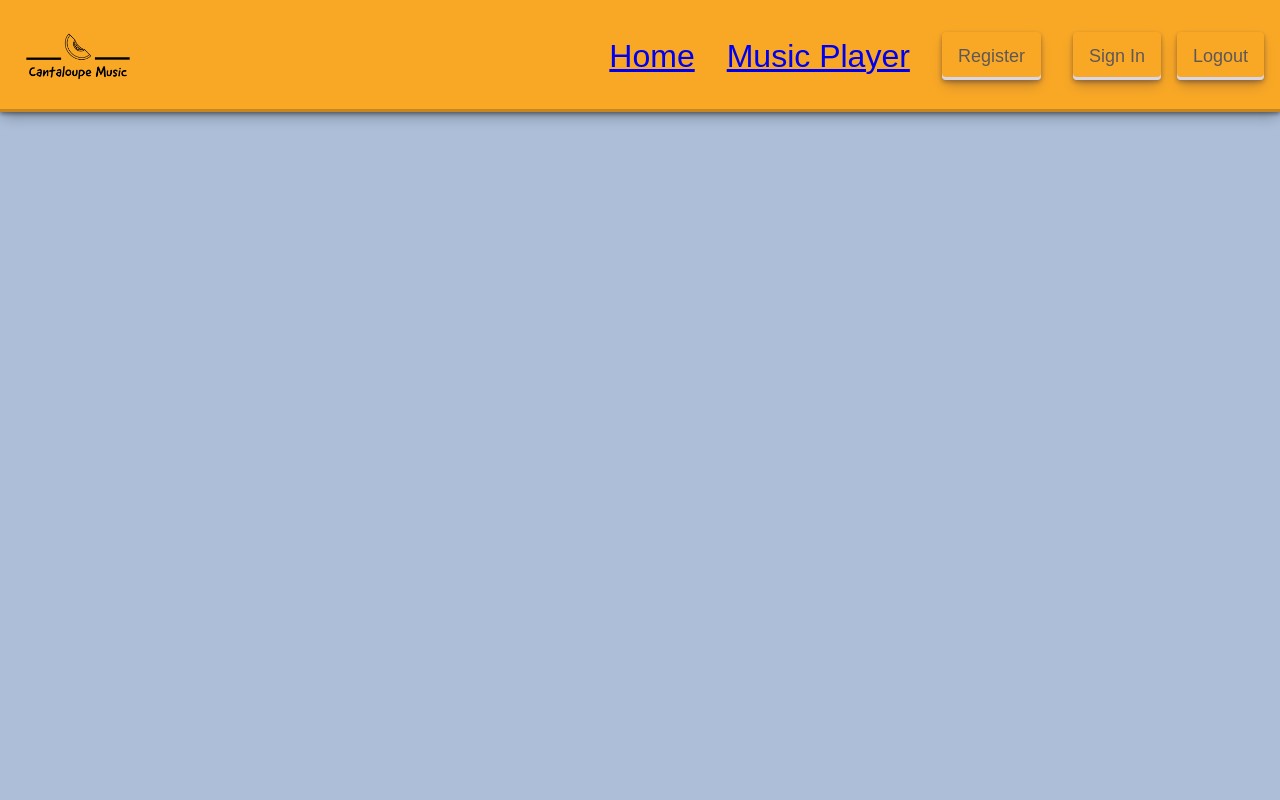
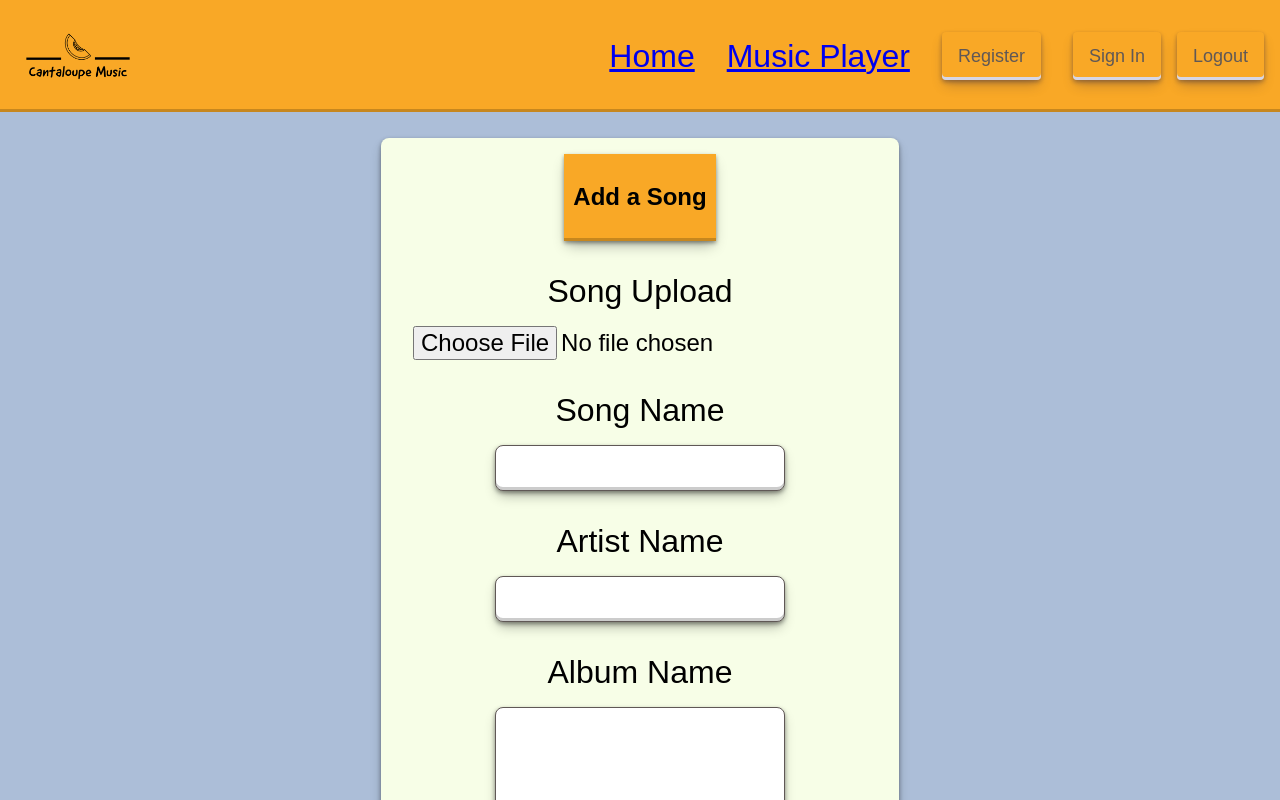
Before and after one commit to photocabana/GroupProject, a React (Vite) app in the folder client/: page /create-song in a window 1280 px wide. Shown: the top 800 px of the page. Built offline with nearby package versions, Linux system fonts and the light colour scheme; no server answers; a web font is replaced by a local one.

Commit message:
work on createtrack

```diff
--- a/client/src/App.jsx
+++ b/client/src/App.jsx
@@ -59,6 +59,7 @@ function App() {
             <Route path='/music-player' element={<MusicPlayer />}/>
             <Route path='/create-playlist' element={<ManipulatePlaylist/>} />
             <Route path='/users-playlists' element={<UsersPlaylists />}/>
+            <Route path='/create-song' element={<CreateSong />} />
           </Routes>
         </BrowserRouter>
       </div>
--- a/client/src/components/CreateSong.jsx
+++ b/client/src/components/CreateSong.jsx
@@ -1,9 +1,44 @@
-import React from 'react';
+import React, {useState} from 'react';
 import Nav from './Nav';
 import '../App.css';
-import { Link } from 'react-router-dom'
+import { Link } from 'react-router-dom';
+import axios from 'axios';
 
 const ManipulatePlaylist = () => {
+    const [ songName, setSongName ] = useState("")
+    const [ artistName, setArtistName ] = useState("")
+    const [ albumName, setAlbumName ] = useState("")
+    const [ songFile, setSongFile ] = useState()
+
+    const handleFileUpload = (e) => {
+        const file = e.target.files[0]
+        console.log(`heres your file: ${file}`)
+        setSongFile(file)
+        console.log(`heres your songFile: ${songFile}`)
+    }
+
+    const createTrack = (e) => {
+        e.preventDefault()
+
+        if (!songFile) {
+            alert("Please upload a song file")
+            return;
+        }
+
+        const formData = new FormData();
+        formData.append("songName", songName);
+        formData.append("artistName", artistName);
+        formData.append("albumName", albumName);
+
+        axios.post("http://localhost:8000/api/createTrack", formData)
+            .then((res) => {
+                console.log(res)
+            })
+            .catch((err) => {
+                console.log(err)
+            })
+    }
+
   return (
     <div>
         <div className="container-1" id="manipulate-playlist-page">
@@ -12,22 +47,22 @@ const ManipulatePlaylist = () => {
                     <h2>Add a Song</h2>
                 </div>
                 <div className="card-body">
-                    <form action="">
+                    <form onSubmit={(e) => createTrack(e)}>
                         <div className="form-group">
-                            <label htmlFor="playlist-description">Song Upload</label>
-                            <button>Upload Your Song File</button>
+                            <label htmlFor="song-upload">Song Upload</label>
+                            <input type="file" onChange={handleFileUpload} ></input>
                         </div>
                         <div className="form-group">
-                            <label htmlFor="playlist-name">Song Name</label>
-                            <input type="text" className="form-control" />
+                            <label htmlFor="song-name">Song Name</label>
+                            <input type="text" className="form-control" onChange={(e) => setSongName(e.target.value)}/>
                         </div>
                         <div className="form-group">
-                            <label htmlFor="playlist-name">Artist Name</label>
-                            <input type="text" className="form-control" />
+                            <label htmlFor="artist-name">Artist Name</label>
+                            <input type="text" className="form-control" onChange={(e) => setArtistName(e.target.value)} />
                         </div>
                         <div className="form-group">
-                            <label htmlFor="playlist-description">Album Name</label>
-                            <textarea className='form-control' rows="5" />
+                            <label htmlFor="album-name">Album Name</label>
+                            <textarea className='form-control' rows="5" onChange={(e) => setAlbumName(e.target.value)} />
                         </div>
                         <div className="buttons-holder">
                             <button type="submit">Create</button>
```
Also changed, not shown: 1 other file (tests, documents, lock files or other folders).
